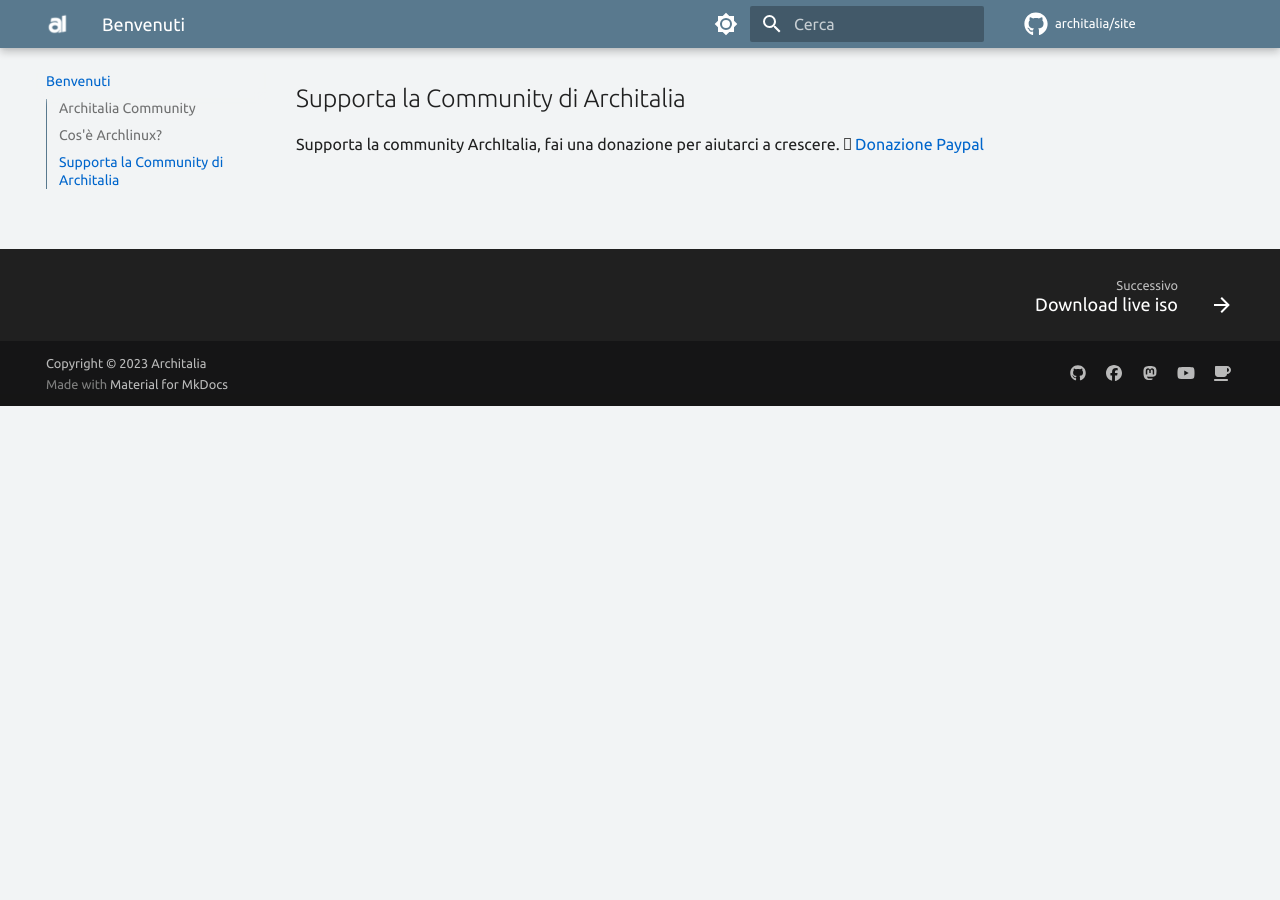
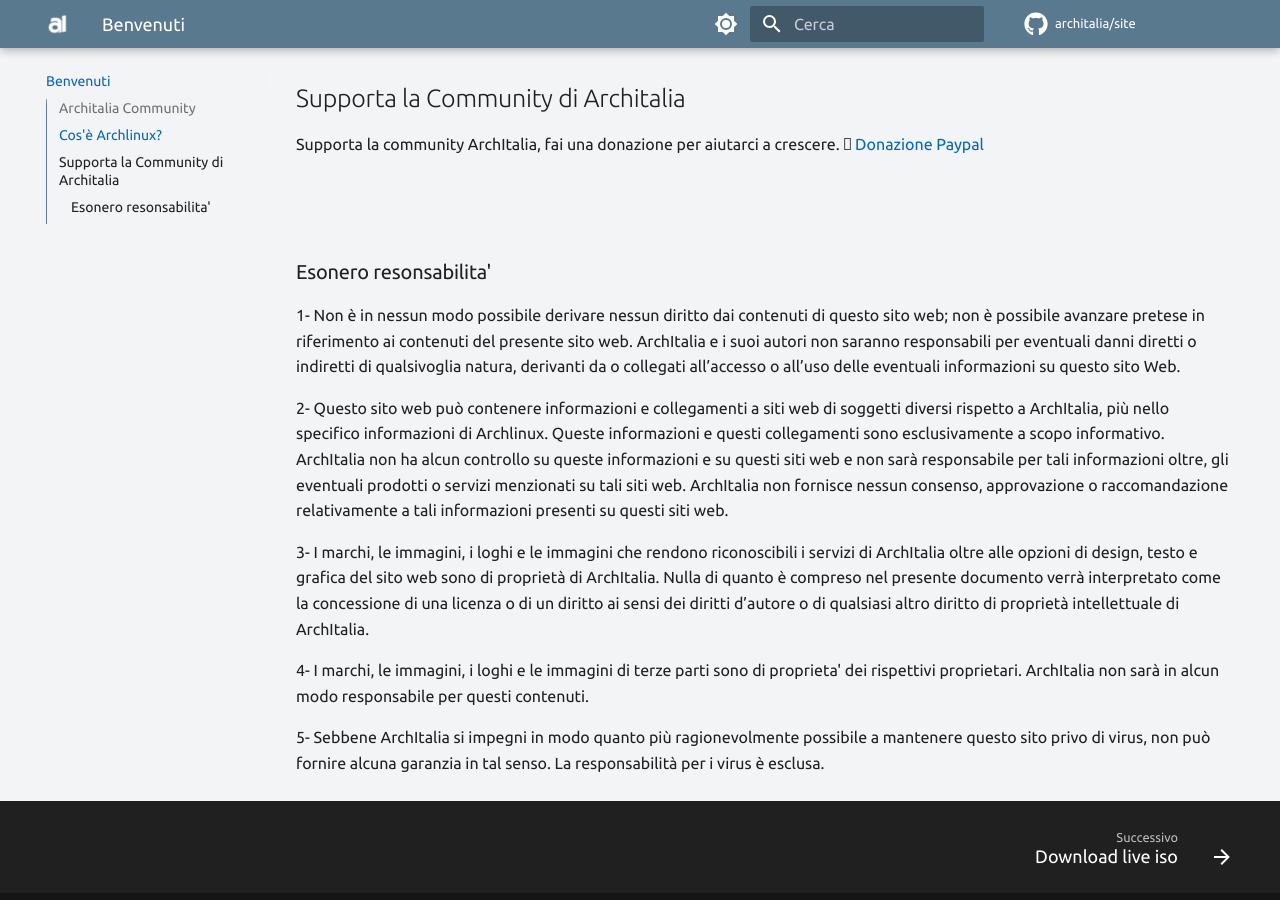
Before and after one commit to ArchItalia/site, an MkDocs documentation site: the page built from docs/index.md, in a window 1280 px wide and 900 px high, scrolled down 1131 px. Built offline with MkDocs 1.6.1 and Material for MkDocs 9.7.7, drawn with Linux system fonts in a browser that asks for light colours; comment, search, counter and statistics services are not loaded; the version menu is left out; before the commit the page ends 1537 px from its top, so only the background shows below that.

Commit message:
Update index.md

```diff
--- a/docs/index.md
+++ b/docs/index.md
@@ -30,3 +30,15 @@ Supporta la community ArchItalia, fai una donazione per aiutarci a crescere.
  [Donazione Paypal](https://www.paypal.com/donate/?hosted_button_id=3C4YAF9NXMEWL)
 
 <br><br>
+
+### Esonero resonsabilita'
+
+1- Non è in nessun modo possibile derivare nessun diritto dai contenuti di questo sito web; non è possibile avanzare pretese in riferimento ai contenuti del presente sito web. ArchItalia e i suoi autori non saranno responsabili per eventuali danni diretti o indiretti di qualsivoglia natura, derivanti da o collegati all’accesso o all’uso delle eventuali informazioni su questo sito Web.
+
+2- Questo sito web può contenere informazioni e collegamenti a siti web di soggetti diversi rispetto a ArchItalia, più nello specifico informazioni di Archlinux. Queste informazioni e questi collegamenti sono esclusivamente a scopo informativo. ArchItalia non ha alcun controllo su queste informazioni e su questi siti web e non sarà responsabile per tali informazioni oltre, gli eventuali prodotti o servizi menzionati su tali siti web. ArchItalia non fornisce nessun consenso, approvazione o raccomandazione relativamente a tali informazioni presenti su questi siti web.
+
+3- I marchi, le immagini, i loghi e le immagini che rendono riconoscibili i servizi di ArchItalia oltre alle opzioni di design, testo e grafica del sito web sono di proprietà di ArchItalia. Nulla di quanto è compreso nel presente documento verrà interpretato come la concessione di una licenza o di un diritto ai sensi dei diritti d’autore o di qualsiasi altro diritto di proprietà intellettuale di ArchItalia.
+
+4- I marchi, le immagini, i loghi e le immagini di terze parti sono di proprieta' dei rispettivi proprietari. ArchItalia non sarà in alcun modo responsabile per questi contenuti.
+
+5- Sebbene ArchItalia si impegni in modo quanto più ragionevolmente possibile a mantenere questo sito privo di virus, non può fornire alcuna garanzia in tal senso. La responsabilità per i virus è esclusa.
```
